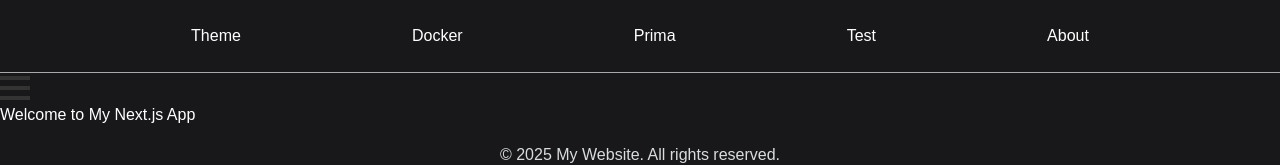
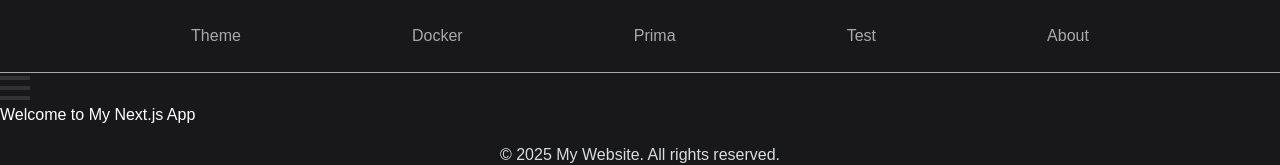
Before and after one commit to Shiying-Wu/a1git, a Next.js app: page / in a window 1280 px wide. Shown: the top 165 px of the page. Built offline with nearby package versions, Linux system fonts and the light colour scheme.

Commit message:
add footer and header in global css

```diff
--- a/src/app/globals.css
+++ b/src/app/globals.css
@@ -8,11 +8,10 @@
 @import "tailwindcss";
 
 :root {
-  --background: #18181b; /* 主背景色，深灰黑 */
-  --foreground: #fff;    /* 主文字色，浅灰蓝 */
-  --primary: #828282;    /* 主要高亮色，深灰色 */
-  --secondary: #d9dddc;  /* 次级背景色，pearl river */
-  --accent: #d9dddc;     /* 高光色，pearl river */
+  --background: #18181b;
+  --foreground: #fff;  /*text 1*/
+  --accent: #d9dddc;
+  --subfore:#a9a9a9;    /*text 2*/
 }
 
 @theme inline {
@@ -27,7 +26,6 @@
     --background: #151517;      /* 深色模式背景 */
     --foreground: #e3e7ee;      /* 深色模式文字 */
     --accent: #d9dddc;          /* 深色模式高光色，pearl river */
-    --subfore:#a9a9a9;
   }
 }
 
```
